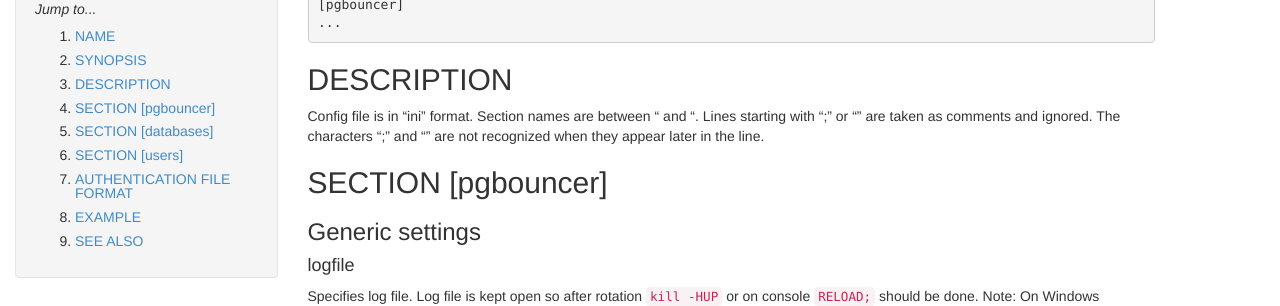
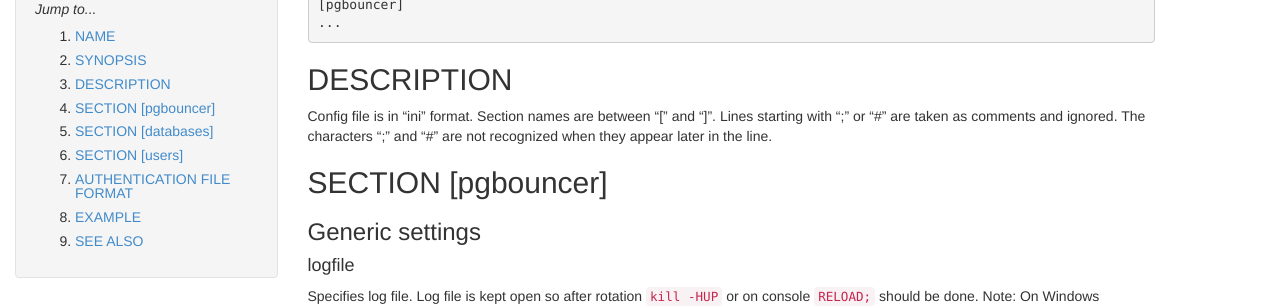
Before and after one commit to postgres-cn/pgbouncer-doc, a Jekyll site: the page built from config.md, in a window 1280 px wide and 900 px high. Shown: the part 336-642 px from the top of the window. Built offline with Jekyll 4.4.1, drawn with Linux system fonts in a browser that asks for light colours; Markdown is read by kramdown in place of the engine named in the settings.

```diff
--- a/config.md
+++ b/config.md
@@ -23,9 +23,9 @@ SYNOPSIS
 DESCRIPTION
 -----------
 
-Config file is in "ini" format. Section names are between " and ". Lines
-starting with ";" or "" are taken as comments and ignored. The
-characters ";" and "" are not recognized when they appear later in the
+Config file is in "ini" format. Section names are between "[" and "]". Lines
+starting with ";" or "#" are taken as comments and ignored. The
+characters ";" and "#" are not recognized when they appear later in the
 line.
 
 SECTION [pgbouncer]
```
